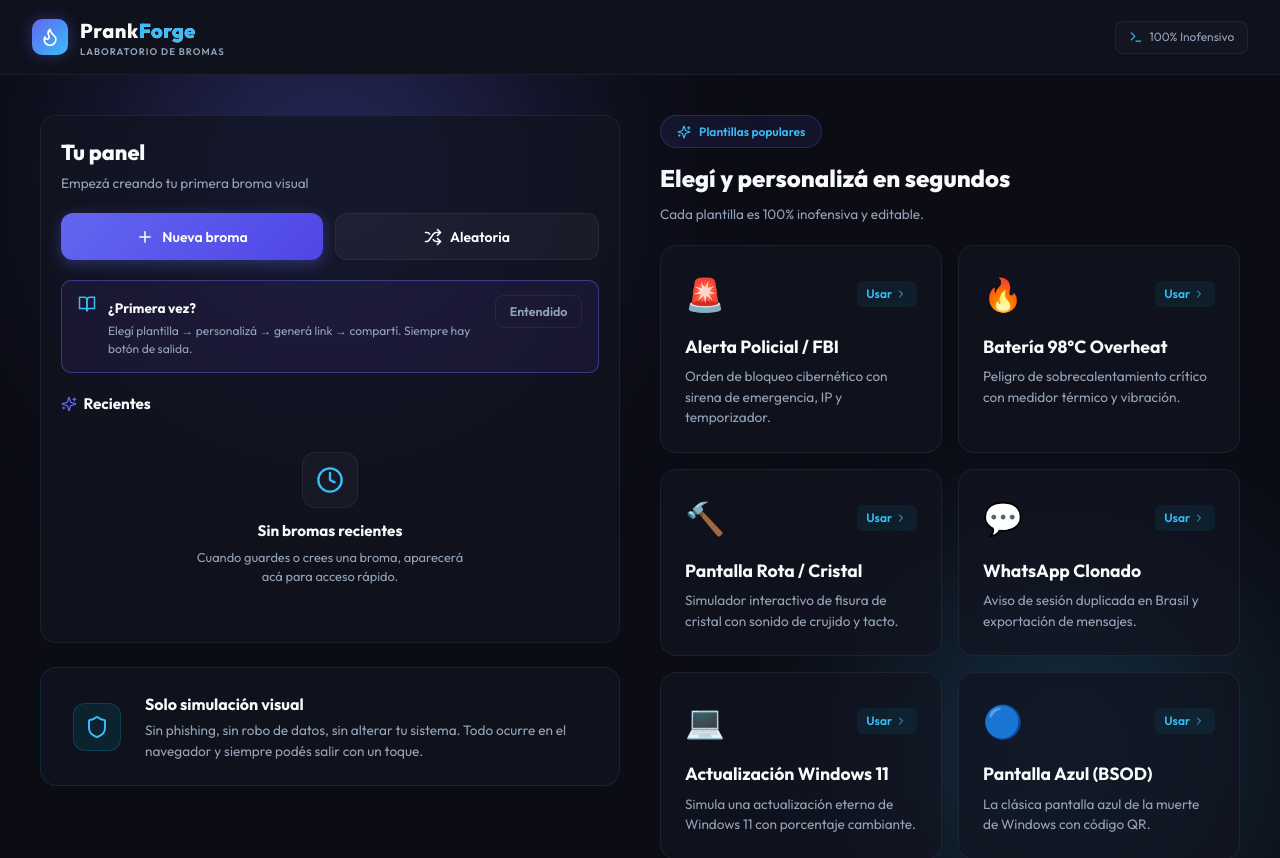
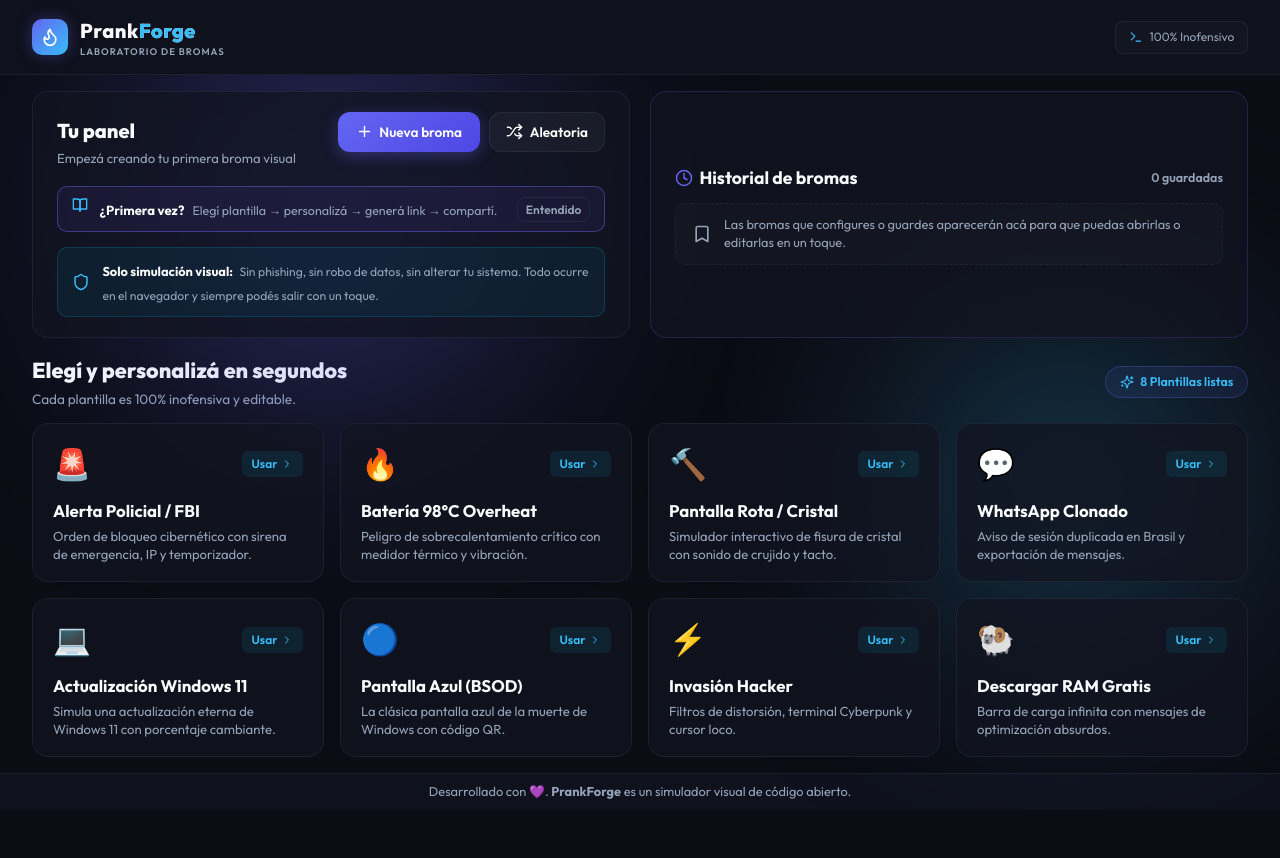
Before and after one commit to ramirolacci/Prank.System, a React (Vite) app: page / in a window 1280 px wide. Shown: the top 858 px of the page. After the commit the page ends 810 px from the top, so only its background shows below. Built offline with nearby package versions, Linux system fonts and the light colour scheme.

Commit message:
Home screen complete

```diff
--- a/src/components/LandingPage.tsx
+++ b/src/components/LandingPage.tsx
@@ -5,7 +5,8 @@
 import { HistoryItem } from '../hooks/useLocalStorage';
 import { PrankConfig } from '../types/prank';
 import { Dashboard } from './dashboard/Dashboard';
-import { Sparkles, Shield, ChevronRight } from 'lucide-react';
+import { RecentPranksList } from './history/RecentPranksList';
+import { Sparkles, Clock, Bookmark, ChevronRight } from 'lucide-react';
 import { useTheme } from '../context/ThemeProvider';
 import { useReducedMotion } from '../hooks/useReducedMotion';
 import { getCardVariants } from './shared/motionPresets';
@@ -28,9 +29,8 @@
       <div className="landing-glow landing-glow-purple" />
       <div className="landing-glow landing-glow-cyan" />
 
-      <div className="landing-layout-grid">
-        {/* Left Column: Tu Panel + Security Banner */}
-        <div className="landing-left-column">
+      {/* Top Row: Tu Panel (Left) + Historial de Bromas (Right) */}
+      <div className="landing-top-bar">
         <Dashboard
           history={history}
           onCreatePrank={onCreatePrank}
@@ -42,54 +42,90 @@
         <motion.section
           initial={getCardVariants(reducedMotion).initial}
           animate={getCardVariants(reducedMotion).animate}
-            className="glass-card security-banner"
-            style={{ width: '100%', border: '1px solid rgba(6, 182, 212, 0.15)', margin: 0 }}
+          className="glass-card history-panel-top"
+          style={{
+            border: '1px solid rgba(139, 92, 246, 0.2)',
+            margin: 0,
+            padding: '1.25rem 1.5rem',
+            display: 'flex',
+            flexDirection: 'column',
+            gap: '0.75rem',
+            boxSizing: 'border-box',
+            height: '100%',
+            justifyContent: 'center',
+            overflow: 'hidden',
+          }}
         >
-            <div className="security-icon-wrap">
-              <Shield size={24} style={{ color: 'var(--accent)' }} />
+          <div style={{ display: 'flex', alignItems: 'center', justifyContent: 'space-between' }}>
+            <h3 style={{ fontSize: '1.1rem', fontWeight: 700, color: 'var(--text-main)', display: 'flex', alignItems: 'center', gap: '0.4rem', margin: 0 }}>
+              <Clock size={18} style={{ color: 'var(--primary)' }} />
+              Historial de bromas
+            </h3>
+            <span style={{ fontSize: '0.78rem', fontWeight: 600, color: 'var(--text-muted)' }}>
+              {history.length} guardada{history.length !== 1 ? 's' : ''}
+            </span>
           </div>
-            <div style={{ textAlign: 'left' }}>
-              <h4 style={{ fontSize: '1rem', fontWeight: 700, color: 'var(--text-main)', marginBottom: '0.25rem' }}>
-                Solo simulación visual
-              </h4>
-              <p style={{ fontSize: '0.85rem', color: 'var(--text-muted)', lineHeight: 1.5 }}>
-                Sin phishing, sin robo de datos, sin alterar tu sistema. Todo ocurre en el navegador y
-                siempre podés salir con un toque.
+
+          {history.length === 0 ? (
+            <div
+              style={{
+                display: 'flex',
+                alignItems: 'center',
+                gap: '0.75rem',
+                padding: '0.75rem 1rem',
+                borderRadius: '10px',
+                background: 'rgba(255, 255, 255, 0.02)',
+                border: '1px dashed var(--border)',
+              }}
+            >
+              <Bookmark size={20} style={{ color: 'var(--text-muted)', flexShrink: 0 }} />
+              <p style={{ fontSize: '0.8rem', color: 'var(--text-muted)', margin: 0, lineHeight: 1.4 }}>
+                Las bromas que configures o guardes aparecerán acá para que puedas abrirlas o editarlas en un toque.
               </p>
             </div>
+          ) : (
+            <div style={{ overflowY: 'auto', maxHeight: '110px' }}>
+              <RecentPranksList
+                items={history}
+                onLoad={(item) => onCreatePrank(item.config)}
+                limit={3}
+              />
+            </div>
+          )}
         </motion.section>
       </div>
 
-        {/* Right Column: Plantillas populares */}
-        <div className="landing-right-column">
-          <section id="templates" style={{ display: 'flex', flexDirection: 'column', gap: '1.25rem' }}>
-            <div style={{ textAlign: 'left' }}>
+      {/* Main Section: 4-Column Template Gallery */}
+      <section id="templates" style={{ display: 'flex', flexDirection: 'column', gap: '0.85rem', width: '100%' }}>
+        <div style={{ textAlign: 'left', display: 'flex', alignItems: 'center', justifyContent: 'space-between', flexWrap: 'wrap', gap: '0.5rem' }}>
+          <div>
+            <h3 className="landing-section-title" style={{ fontSize: '1.35rem', textAlign: 'left', marginBottom: '0.15rem' }}>
+              Elegí y personalizá en segundos
+            </h3>
+            <p style={{ fontSize: '0.85rem', color: 'var(--text-muted)', textAlign: 'left', margin: 0 }}>
+              Cada plantilla es 100% inofensiva y editable.
+            </p>
+          </div>
+
           <motion.div
             initial={getCardVariants(reducedMotion).initial}
             animate={getCardVariants(reducedMotion).animate}
             style={{
               display: 'inline-flex',
               alignItems: 'center',
-                  gap: '0.5rem',
-                  padding: '0.4rem 1rem',
+              gap: '0.4rem',
+              padding: '0.35rem 0.85rem',
               borderRadius: '999px',
               background: 'rgba(99, 102, 241, 0.1)',
               border: '1px solid rgba(99, 102, 241, 0.25)',
               color: 'var(--accent)',
-                  fontSize: '0.75rem',
+              fontSize: '0.78rem',
               fontWeight: 600,
-                  marginBottom: '0.75rem',
             }}
           >
             <Sparkles size={14} />
-                <span>Plantillas populares</span>
+            <span>8 Plantillas listas</span>
           </motion.div>
-              <h3 className="landing-section-title" style={{ fontSize: '1.5rem', textAlign: 'left' }}>
-                Elegí y personalizá en segundos
-              </h3>
-              <p style={{ fontSize: '0.85rem', color: 'var(--text-muted)', textAlign: 'left' }}>
-                Cada plantilla es 100% inofensiva y editable.
-              </p>
         </div>
 
         <div className="template-grid">
@@ -105,7 +141,7 @@
                 onClick={() => onCreatePrank(template.config)}
               >
                 <div style={{ display: 'flex', justifyContent: 'space-between', alignItems: 'center' }}>
-                      <span style={{ fontSize: '2rem' }}>{template.icon}</span>
+                  <span style={{ fontSize: '1.9rem' }}>{template.icon}</span>
                   <span className="template-use-badge">
                     Usar
                     <ChevronRight size={12} />
@@ -121,7 +157,5 @@
         </div>
       </section>
     </div>
-      </div>
-    </div>
   );
 };
--- a/src/components/PrankBuilder.tsx
+++ b/src/components/PrankBuilder.tsx
@@ -1,6 +1,6 @@
 import React, { useState, useEffect, useCallback } from 'react';
 import { motion } from 'framer-motion';
-import { PrankConfig, PrankType, EscapeMode, LinkDisguise } from '../types/prank';
+import { PrankConfig, PrankType, LinkDisguise } from '../types/prank';
 import { ResponsivePreviewWrapper } from './builder/ResponsivePreviewWrapper';
 import { SavedPranksPanel } from './history/SavedPranksPanel';
 import { ShareCard } from './builder/ShareCard';
@@ -127,7 +127,7 @@
   };
 
   const handleOpenQrModal = () => {
-    const url = shareUrl || handleGenerateLink();
+    if (!shareUrl) handleGenerateLink();
     setShowQrModal(true);
   };
 
--- a/src/components/dashboard/Dashboard.tsx
+++ b/src/components/dashboard/Dashboard.tsx
@@ -3,12 +3,11 @@
 import {
   Plus,
   Shuffle,
-  Sparkles,
+  Shield,
   BookOpen,
 } from 'lucide-react';
 import { PrankConfig } from '../../types/prank';
 import { HistoryItem } from '../../hooks/useLocalStorage';
-import { RecentPranksList } from '../history/RecentPranksList';
 import { useReducedMotion } from '../../hooks/useReducedMotion';
 import { getCardVariants } from '../shared/motionPresets';
 
@@ -32,58 +31,106 @@
 
   return (
     <motion.section
-      className="dashboard"
+      className="dashboard glass-card"
       initial={cardMotion.initial}
       animate={cardMotion.animate}
       transition={cardMotion.transition}
+      style={{
+        padding: '1.25rem 1.5rem',
+        display: 'flex',
+        flexDirection: 'column',
+        gap: '0.9rem',
+        justifyContent: 'center',
+        margin: 0,
+        height: '100%',
+        boxSizing: 'border-box',
+      }}
     >
-      <div className="dashboard-header">
+      <div style={{ display: 'flex', justifyContent: 'space-between', alignItems: 'center', flexWrap: 'wrap', gap: '0.75rem' }}>
         <div>
-          <h2 className="dashboard-title">Tu panel</h2>
-          <p className="dashboard-subtitle">
+          <h2 className="dashboard-title" style={{ fontSize: '1.25rem', fontWeight: 800, marginBottom: '0.2rem' }}>Tu panel</h2>
+          <p className="dashboard-subtitle" style={{ fontSize: '0.82rem', color: 'var(--text-muted)' }}>
             {history.length > 0
               ? `${history.length} broma${history.length !== 1 ? 's' : ''} guardada${history.length !== 1 ? 's' : ''} en este dispositivo`
               : 'Empezá creando tu primera broma visual'}
           </p>
         </div>
-      </div>
 
-      <div className="dashboard-actions">
-        <button type="button" onClick={() => onCreatePrank()} className="btn-primary dashboard-action-btn">
-          <Plus size={18} />
-          Nueva broma
-        </button>
-        <button type="button" onClick={onRandomPrank} className="btn-secondary dashboard-action-btn">
-          <Shuffle size={18} />
-          Aleatoria
-        </button>
+        <div className="dashboard-actions" style={{ display: 'flex', gap: '0.6rem', flexShrink: 0 }}>
+          <button
+            type="button"
+            onClick={() => onCreatePrank()}
+            className="btn-primary dashboard-action-btn"
+            style={{
+              padding: '0.6rem 1.1rem',
+              fontSize: '0.85rem',
+              whiteSpace: 'nowrap',
+              display: 'inline-flex',
+              alignItems: 'center',
+              gap: '0.4rem',
+              flexShrink: 0,
+            }}
+          >
+            <Plus size={17} />
+            <span>Nueva broma</span>
+          </button>
+          <button
+            type="button"
+            onClick={onRandomPrank}
+            className="btn-secondary dashboard-action-btn"
+            style={{
+              padding: '0.6rem 1rem',
+              fontSize: '0.85rem',
+              whiteSpace: 'nowrap',
+              display: 'inline-flex',
+              alignItems: 'center',
+              gap: '0.4rem',
+              flexShrink: 0,
+            }}
+          >
+            <Shuffle size={17} />
+            <span>Aleatoria</span>
+          </button>
+        </div>
       </div>
 
       {showGuide && onShowGuide && (
-        <div className="guide-banner">
-          <BookOpen size={18} style={{ color: 'var(--accent)', flexShrink: 0 }} />
+        <div className="guide-banner" style={{ padding: '0.6rem 0.85rem', margin: 0 }}>
+          <BookOpen size={16} style={{ color: 'var(--accent)', flexShrink: 0 }} />
           <div style={{ flex: 1 }}>
-            <strong style={{ fontSize: '0.85rem' }}>¿Primera vez?</strong>
-            <p style={{ fontSize: '0.75rem', color: 'var(--text-muted)', margin: '0.2rem 0 0' }}>
-              Elegí plantilla → personalizá → generá link → compartí. Siempre hay botón de salida.
-            </p>
+            <strong style={{ fontSize: '0.82rem' }}>¿Primera vez?</strong>
+            <span style={{ fontSize: '0.78rem', color: 'var(--text-muted)', marginLeft: '0.5rem' }}>
+              Elegí plantilla → personalizá → generá link → compartí.
+            </span>
           </div>
-          <button type="button" onClick={onShowGuide} className="btn-ghost btn-sm">
+          <button type="button" onClick={onShowGuide} className="btn-ghost btn-sm" style={{ padding: '0.25rem 0.5rem', fontSize: '0.75rem' }}>
             Entendido
           </button>
         </div>
       )}
 
-      <div className="dashboard-recent">
-        <h3 className="dashboard-section-title">
-          <Sparkles size={16} style={{ color: 'var(--primary)' }} />
-          Recientes
-        </h3>
-        <RecentPranksList
-          items={history.slice(0, 5)}
-          onLoad={(item) => onCreatePrank(item.config)}
-          limit={5}
-        />
+      {/* Security simulation note inside Tu Panel */}
+      <div
+        style={{
+          display: 'flex',
+          alignItems: 'center',
+          gap: '0.75rem',
+          padding: '0.65rem 0.9rem',
+          borderRadius: '10px',
+          background: 'rgba(6, 182, 212, 0.08)',
+          border: '1px solid rgba(6, 182, 212, 0.2)',
+          margin: 0,
+        }}
+      >
+        <Shield size={18} style={{ color: 'var(--accent)', flexShrink: 0 }} />
+        <div style={{ textAlign: 'left', flex: 1 }}>
+          <span style={{ fontSize: '0.8rem', fontWeight: 700, color: 'var(--text-main)', marginRight: '0.4rem' }}>
+            Solo simulación visual:
+          </span>
+          <span style={{ fontSize: '0.76rem', color: 'var(--text-muted)', lineHeight: 1.35 }}>
+            Sin phishing, sin robo de datos, sin alterar tu sistema. Todo ocurre en el navegador y siempre podés salir con un toque.
+          </span>
+        </div>
       </div>
     </motion.section>
   );
--- a/src/index.css
+++ b/src/index.css
@@ -799,72 +799,61 @@
 }
 
 .landing-container {
-  padding: 1.5rem 1rem;
+  padding: 1.1rem 1.5rem;
   max-width: 100%;
   width: 100%;
   display: flex;
   flex-direction: column;
-}
-
-@media (min-width: 640px) {
+  gap: 1rem;
+  box-sizing: border-box;
+}
+
+@media (min-width: 1024px) {
   .landing-container {
-    padding: 2.5rem 2.5rem;
-  }
-}
-
-.landing-layout-grid {
+    padding: 1rem 2rem;
+    gap: 1rem;
+  }
+}
+
+.landing-top-bar {
   display: grid;
   grid-template-columns: 1fr;
-  gap: 2rem;
+  gap: 1rem;
   width: 100%;
 }
 
 @media (min-width: 1024px) {
-  .landing-layout-grid {
+  .landing-top-bar {
     grid-template-columns: 1fr 1fr;
-    gap: 2.5rem;
-    align-items: start;
-  }
-}
-
-.landing-left-column {
-  display: flex;
-  flex-direction: column;
-  gap: 1.5rem;
-}
-
-.landing-right-column {
-  display: flex;
-  flex-direction: column;
-  gap: 1.5rem;
+    gap: 1.25rem;
+    align-items: stretch;
+  }
 }
 
 .security-banner {
   display: flex;
-  flex-direction: column;
-  align-items: flex-start;
-  gap: 1rem;
-  padding: 1.25rem;
-}
-
-@media (min-width: 640px) {
-  .security-banner {
-    flex-direction: row;
-    align-items: center;
-    gap: 1.5rem;
-    padding: 1.5rem 2rem;
-  }
+  flex-direction: row;
+  align-items: center;
+  gap: 1.25rem;
+  padding: 1.25rem 1.5rem;
 }
 
 .template-grid {
   display: grid;
   grid-template-columns: 1fr;
-  gap: 1rem;
+  gap: 0.85rem;
 }
 
 @media (min-width: 480px) {
   .template-grid {
     grid-template-columns: repeat(2, 1fr);
+    gap: 0.85rem;
+  }
+}
+
+@media (min-width: 1024px) {
+  .template-grid {
+    grid-template-columns: repeat(4, 1fr);
     gap: 1rem;
   }
 }
@@ -891,7 +880,7 @@
 }
 
 .app-footer {
-  padding: 1.25rem 1rem;
+  padding: 0.5rem 1rem;
   background: var(--bg-sidebar);
   border-top: 1px solid var(--border);
   text-align: center;
@@ -901,7 +890,7 @@
 
 @media (min-width: 640px) {
   .app-footer {
-    padding: 1.5rem 2rem;
+    padding: 0.5rem 2rem;
   }
 }
 
@@ -1324,13 +1313,23 @@
 }
 
 .template-card {
-  padding: 1.5rem;
+  padding: 1.1rem 1.25rem;
   text-align: left;
   cursor: pointer;
   display: flex;
   flex-direction: column;
-  gap: 1rem;
+  justify-content: space-between;
+  gap: 0.65rem;
   overflow: hidden;
+  height: 100%;
+  min-height: 125px;
+  transition: transform 0.2s ease, border-color 0.2s ease, box-shadow 0.2s ease;
+}
+
+.template-card:hover {
+  transform: translateY(-3px);
+  border-color: rgba(139, 92, 246, 0.45);
+  box-shadow: 0 10px 24px rgba(0, 0, 0, 0.4);
 }
 
 .template-use-badge {
@@ -1339,23 +1338,30 @@
   color: var(--accent);
   display: flex;
   align-items: center;
-  gap: 0.2rem;
-  background: rgba(6, 182, 212, 0.08);
+  gap: 0.25rem;
+  background: rgba(6, 182, 212, 0.1);
   padding: 0.25rem 0.6rem;
   border-radius: 6px;
 }
 
 .template-name {
-  font-size: 1.1rem;
+  font-size: 1.05rem;
   font-weight: 700;
   color: var(--text-main);
-  margin-bottom: 0.4rem;
+  margin-bottom: 0.25rem;
+  white-space: nowrap;
+  overflow: hidden;
+  text-overflow: ellipsis;
 }
 
 .template-desc {
-  font-size: 0.85rem;
-  color: var(--text-muted);
-  line-height: 1.5;
+  font-size: 0.82rem;
+  color: var(--text-muted);
+  line-height: 1.4;
+  display: -webkit-box;
+  -webkit-line-clamp: 2;
+  -webkit-box-orient: vertical;
+  overflow: hidden;
 }
 
 /* Microinteractions */
```
Also changed, not shown: src/components/AppLayout.tsx (+0 -15 lines). Lines whose indentation alone changed are shown as unchanged.
